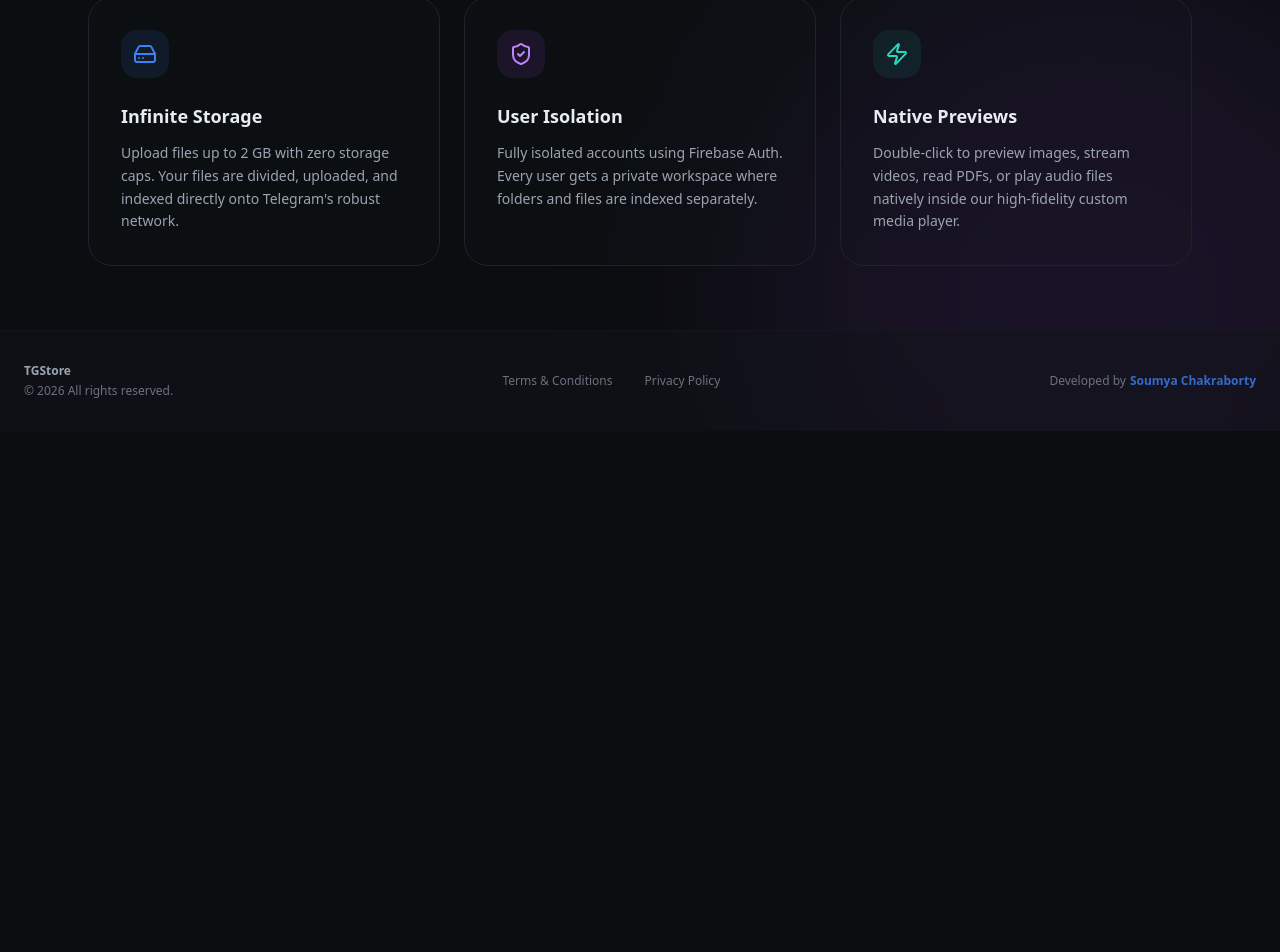
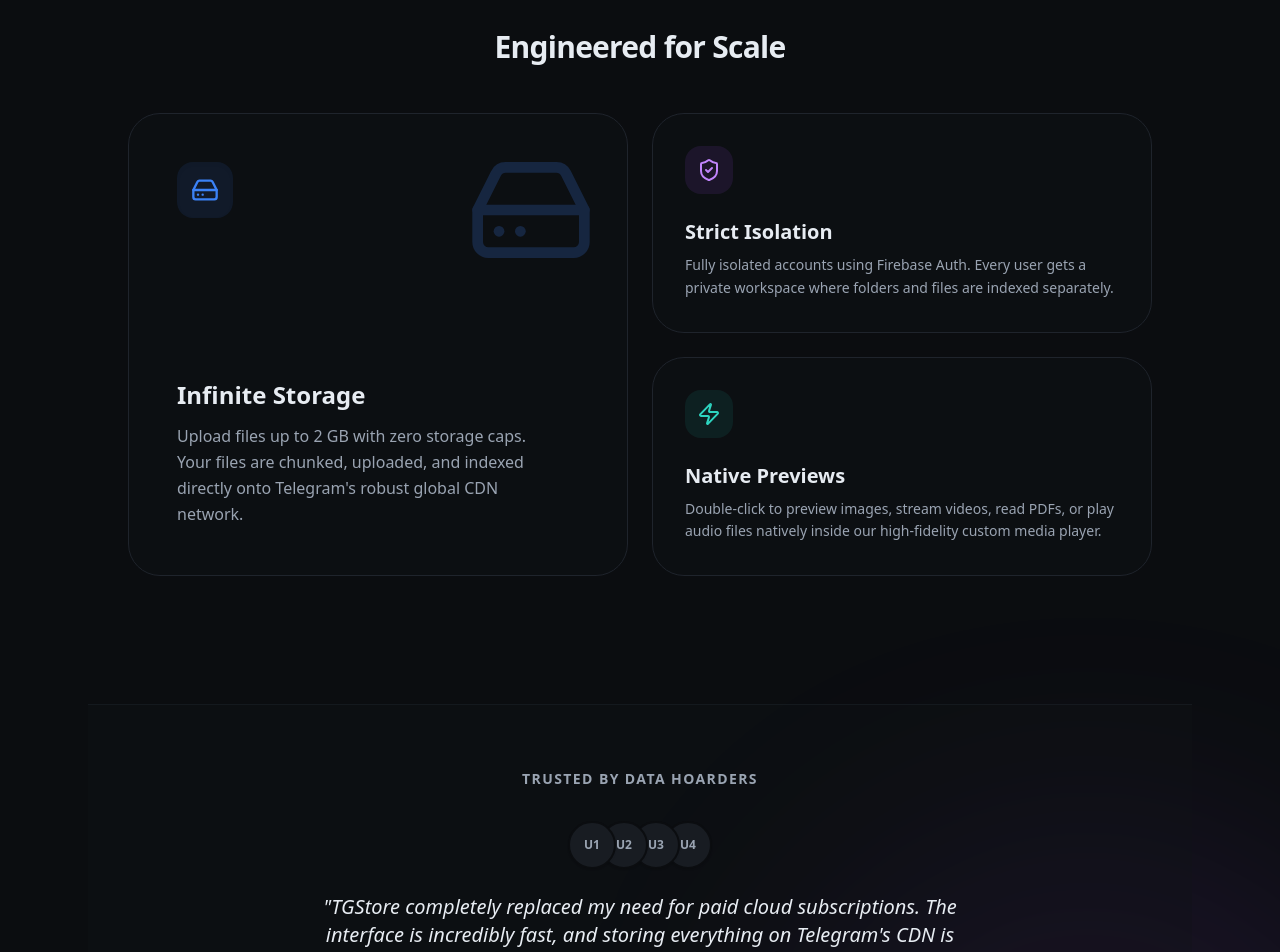
Before and after one commit to soumyachk101/TG-Store, a Next.js app in the folder frontend/: page / in a window 1280 px wide. Shown: the part 1529-2481 px from the top of the page. Before the commit the page ends 1960 px from the top, so only its background shows below. Built offline with nearby package versions, Linux system fonts and the light colour scheme; no server answers.

Commit message:
feat: Comprehensive UI Redesign & Add Favicon

```diff
--- a/frontend/components/Dashboard.tsx
+++ b/frontend/components/Dashboard.tsx
@@ -571,7 +571,7 @@ export function Dashboard() {
                     </div>
                   ) : (
                     /* GRID VIEW */
-                    <div className="grid grid-cols-2 gap-4 sm:grid-cols-3 md:grid-cols-4 lg:grid-cols-5 xl:grid-cols-6">
+                    <div className="grid grid-cols-2 gap-5 sm:grid-cols-3 md:grid-cols-4 lg:grid-cols-5 xl:grid-cols-6">
                       {files.map((file, fileIdx) => (
                         <div
                           key={file.id}
@@ -585,24 +585,24 @@ export function Dashboard() {
                             setPreviewIndex(fileIdx);
                             setPreviewOpen(true);
                           }}
-                          className="group relative flex flex-col rounded-xl border border-line bg-bg-raised/20 hover:border-line-strong hover:bg-bg-raised/40 cursor-pointer select-none transition-[transform,background-color,border-color,box-shadow] ease-out-expo duration-150 overflow-hidden shadow-xs hover:shadow-md active:scale-[0.97]"
+                          className="group relative flex flex-col rounded-2xl border border-line bg-bg-raised/30 hover:border-accent/40 hover:bg-bg-raised/60 cursor-pointer select-none transition-[transform,background-color,border-color,box-shadow] ease-out-expo duration-300 overflow-hidden shadow-sm hover:shadow-lg hover:-translate-y-1 active:scale-[0.97]"
                         >
                           {/* File Preview Area / Icon Placeholder */}
-                          <div className="h-28 bg-bg-raised/50 flex items-center justify-center relative border-b border-line/40 group-hover:bg-bg-subtle/30 transition-colors">
-                            <span className="scale-125 select-none p-4 rounded-full bg-bg/40 border border-line/50 text-ink-muted">
+                          <div className="h-32 bg-bg-subtle/50 flex items-center justify-center relative border-b border-line/40 group-hover:bg-accent/5 transition-colors duration-300">
+                            <span className="scale-150 select-none p-5 rounded-full bg-bg border border-line shadow-sm text-ink-muted group-hover:scale-110 group-hover:text-accent group-hover:border-accent/30 transition-[transform,color,border-color] duration-300 ease-out-expo">
                               {getFileIcon(file.mime_type)}
                             </span>
 
                             {/* Floating overlay quick actions */}
-                            <div className="absolute top-2 right-2 opacity-100 md:opacity-0 md:group-hover:opacity-100 transition-opacity flex gap-1">
+                            <div className="absolute top-2 right-2 opacity-100 md:opacity-0 md:group-hover:opacity-100 transition-opacity flex gap-1.5">
                               <button
                                 onClick={(e) => {
                                   e.stopPropagation();
                                   handleFileDownload(file);
                                 }}
-                                className="rounded-full bg-bg p-1.5 text-ink-muted hover:text-ink border border-line shadow-sm active:scale-[0.97] transition-[transform,background-color,color] ease-out-expo duration-150"
+                                className="rounded-full bg-bg/80 backdrop-blur-md p-1.5 text-ink-muted hover:text-ink hover:bg-bg border border-line shadow-sm active:scale-[0.97] transition-[transform,background-color,color] ease-out-expo duration-150"
                               >
-                                <Download className="h-3.5 w-3.5" />
+                                <Download className="h-4 w-4" />
                               </button>
                               <button
                                 onClick={(e) => {
@@ -613,15 +613,15 @@ export function Dashboard() {
                                       : { type: "file", id: file.id }
                                   );
                                 }}
-                                className="rounded-full bg-bg p-1.5 text-ink-muted hover:text-ink border border-line shadow-sm active:scale-[0.97] transition-[transform,background-color,color] ease-out-expo duration-150"
+                                className="rounded-full bg-bg/80 backdrop-blur-md p-1.5 text-ink-muted hover:text-ink hover:bg-bg border border-line shadow-sm active:scale-[0.97] transition-[transform,background-color,color] ease-out-expo duration-150"
                               >
-                                <MoreVertical className="h-3.5 w-3.5" />
+                                <MoreVertical className="h-4 w-4" />
                               </button>
                             </div>
 
                             {/* Dropdown in Grid Mode */}
                             {activeDropdown?.type === "file" && activeDropdown.id === file.id && (
-                              <div className="absolute right-2 top-10 z-40 w-36 rounded-lg border border-line bg-bg-raised p-1 shadow-2xl text-left">
+                              <div className="absolute right-2 top-10 z-40 w-40 rounded-xl border border-line bg-bg-raised p-1.5 shadow-2xl text-left animate-in fade-in zoom-in-95 duration-150">
                                 <button
                                   onClick={(e) => {
                                     e.stopPropagation();
@@ -633,9 +633,9 @@ export function Dashboard() {
                                     });
                                     setActiveDropdown(null);
                                   }}
-                                  className="flex w-full items-center gap-2 rounded-md px-2.5 py-1.5 text-xs text-ink hover:bg-bg-subtle transition-colors"
+                                  className="flex w-full items-center gap-2.5 rounded-lg px-2.5 py-2 text-xs font-medium text-ink hover:bg-bg-subtle transition-colors"
                                 >
-                                  <Pencil className="h-3.5 w-3.5" />
+                                  <Pencil className="h-3.5 w-3.5 text-ink-muted" />
                                   Rename
                                 </button>
                                 <button
@@ -648,9 +648,9 @@ export function Dashboard() {
                                     });
                                     setActiveDropdown(null);
                                   }}
-                                  className="flex w-full items-center gap-2 rounded-md px-2.5 py-1.5 text-xs text-ink hover:bg-bg-subtle transition-colors"
+                                  className="flex w-full items-center gap-2.5 rounded-lg px-2.5 py-2 text-xs font-medium text-ink hover:bg-bg-subtle transition-colors"
                                 >
-                                  <Move className="h-3.5 w-3.5" />
+                                  <Move className="h-3.5 w-3.5 text-ink-muted" />
                                   Move to...
                                 </button>
                                 <button
@@ -661,9 +661,9 @@ export function Dashboard() {
                                     }
                                     setActiveDropdown(null);
                                   }}
-                                  className="flex w-full items-center gap-2 rounded-md px-2.5 py-1.5 text-xs text-danger hover:bg-danger/10 transition-colors border-t border-line mt-1 pt-1.5"
+                                  className="flex w-full items-center gap-2.5 rounded-lg px-2.5 py-2 text-xs font-medium text-danger hover:bg-danger/10 transition-colors border-t border-line mt-1 pt-2"
                                 >
-                                  <Trash2 className="h-3.5 w-3.5" />
+                                  <Trash2 className="h-3.5 w-3.5 text-danger" />
                                   Delete
                                 </button>
                               </div>
@@ -671,12 +671,14 @@ export function Dashboard() {
                           </div>
 
                           {/* File Details Footer */}
-                          <div className="p-3 flex flex-col gap-0.5">
-                            <span className="truncate text-xs font-semibold text-ink" title={file.name}>
+                          <div className="p-3.5 flex flex-col gap-1">
+                            <span className="truncate text-sm font-semibold text-ink" title={file.name}>
                               {file.name}
                             </span>
-                            <div className="flex justify-between items-center text-[10px] text-ink-faint">
-                              <span>{formatBytes(file.size_bytes)}</span>
+                            <div className="flex justify-between items-center text-[11px] font-medium text-ink-faint">
+                              <span className="bg-bg-subtle px-1.5 py-0.5 rounded text-ink-muted">
+                                {formatBytes(file.size_bytes)}
+                              </span>
                               <span>{timeAgo(file.created_at)}</span>
                             </div>
                           </div>
@@ -689,22 +691,25 @@ export function Dashboard() {
 
               {/* Empty state (both folder and file lists empty) */}
               {folders.length === 0 && files.length === 0 && (
-                <div className="flex-1 flex flex-col items-center justify-center text-center p-12 border border-dashed border-line rounded-2xl bg-bg-raised/10">
-                  <UploadCloud className="h-12 w-12 text-ink-faint stroke-[1.2]" />
-                  <h4 className="text-sm font-semibold text-ink mt-4">
-                    {debouncedSearch ? "No files found" : "This folder is empty"}
+                <div className="flex-1 flex flex-col items-center justify-center text-center p-12 border-2 border-dashed border-line/60 rounded-3xl bg-bg-raised/10 m-4 shadow-inner">
+                  <div className="h-20 w-20 rounded-full bg-accent/10 flex items-center justify-center mb-6">
+                    <UploadCloud className="h-10 w-10 text-accent animate-pulse" />
+                  </div>
+                  <h4 className="text-xl font-bold text-ink tracking-tight">
+                    {debouncedSearch ? "No files found" : "It's quiet in here..."}
                   </h4>
-                  <p className="text-xs text-ink-muted mt-1 max-w-xs leading-relaxed">
+                  <p className="text-sm text-ink-muted mt-2 max-w-sm leading-relaxed font-medium">
                     {debouncedSearch
-                      ? `No results matched "${debouncedSearch}". Try search keywords.`
-                      : "Drag and drop files onto the dashboard to upload them to this location."}
+                      ? `We couldn't find anything matching "${debouncedSearch}". Try a different keyword.`
+                      : "Drag and drop your files anywhere on this page to securely upload them to your private Telegram CDN."}
                   </p>
                   {!debouncedSearch && (
                     <button
                       onClick={handleTriggerUpload}
-                      className="mt-5 rounded-full bg-accent hover:bg-accent-hover text-white px-5 py-2.5 text-xs font-medium active:scale-[0.97] transition-[transform,background-color] ease-out-expo duration-150 shadow-md"
+                      className="mt-8 rounded-full bg-accent hover:bg-accent-hover text-white px-8 py-3.5 text-sm font-semibold active:scale-[0.97] transition-[transform,background-color] ease-out-expo duration-150 shadow-lg shadow-accent/20 flex items-center gap-2"
                     >
-                      Upload Files
+                      <Upload className="h-4.5 w-4.5" />
+                      Browse Files
                     </button>
                   )}
                 </div>
--- a/frontend/components/LandingPage.tsx
+++ b/frontend/components/LandingPage.tsx
@@ -152,35 +152,64 @@ export default function LandingPage() {
           </div>
         </section>
 
-        {/* Feature Highlights Grid */}
-        <section className="grid grid-cols-1 md:grid-cols-3 gap-6 w-full mt-16 animate-fade-in-up" style={{ animationDelay: "0.4s" }}>
-          <div className="group flex flex-col items-start p-8 rounded-3xl border border-line bg-bg-raised/20 hover:border-accent/40 hover:bg-bg-raised/50 transition-all duration-300 hover:-translate-y-1 active:scale-[0.97] cursor-default">
-            <span className="h-12 w-12 rounded-2xl bg-accent/10 text-accent flex items-center justify-center mb-6 group-hover:scale-110 transition-transform duration-300 ease-out-expo">
-              <HardDrive className="h-6 w-6" />
+        {/* Feature Highlights Grid (Bento Box) */}
+        <section className="w-full mt-24 animate-fade-in-up" style={{ animationDelay: "0.4s" }}>
+          <h2 className="text-3xl font-extrabold text-center text-ink tracking-tight mb-12">Engineered for Scale</h2>
+
+          <div className="grid grid-cols-1 md:grid-cols-4 md:grid-rows-2 gap-6 w-full max-w-5xl mx-auto">
+            {/* Infinite Storage - Large block */}
+            <div className="md:col-span-2 md:row-span-2 group relative flex flex-col p-8 md:p-12 rounded-[2rem] border border-line bg-bg-raised/20 hover:border-accent/40 hover:bg-bg-raised/40 transition-all duration-300 overflow-hidden cursor-default">
+              <div className="absolute top-0 right-0 p-8 opacity-20 group-hover:opacity-40 transition-opacity">
+                <HardDrive className="h-32 w-32 text-accent" />
+              </div>
+              <span className="relative h-14 w-14 rounded-2xl bg-accent/10 text-accent flex items-center justify-center mb-auto group-hover:scale-110 transition-transform duration-300 ease-out-expo shadow-inner">
+                <HardDrive className="h-7 w-7" />
               </span>
-            <h3 className="text-lg font-bold text-ink">Infinite Storage</h3>
-            <p className="mt-3 text-sm text-ink-muted leading-relaxed">
-              Upload files up to 2 GB with zero storage caps. Your files are divided, uploaded, and indexed directly onto Telegram&apos;s robust network.
+              <div className="relative mt-12 md:mt-32">
+                <h3 className="text-2xl font-bold text-ink">Infinite Storage</h3>
+                <p className="mt-3 text-base text-ink-muted leading-relaxed max-w-sm">
+                  Upload files up to 2 GB with zero storage caps. Your files are chunked, uploaded, and indexed directly onto Telegram&apos;s robust global CDN network.
                 </p>
               </div>
+            </div>
 
-          <div className="group flex flex-col items-start p-8 rounded-3xl border border-line bg-bg-raised/20 hover:border-purple-500/40 hover:bg-bg-raised/50 transition-all duration-300 hover:-translate-y-1 active:scale-[0.97] cursor-default">
+            {/* User Isolation - Medium block */}
+            <div className="md:col-span-2 group relative flex flex-col p-8 rounded-[2rem] border border-line bg-bg-raised/20 hover:border-purple-500/40 hover:bg-bg-raised/40 transition-all duration-300 overflow-hidden cursor-default">
               <span className="h-12 w-12 rounded-2xl bg-purple-500/10 text-purple-400 flex items-center justify-center mb-6 group-hover:scale-110 transition-transform duration-300 ease-out-expo">
                 <ShieldCheck className="h-6 w-6" />
               </span>
-            <h3 className="text-lg font-bold text-ink">User Isolation</h3>
-            <p className="mt-3 text-sm text-ink-muted leading-relaxed">
+              <h3 className="text-xl font-bold text-ink">Strict Isolation</h3>
+              <p className="mt-2 text-sm text-ink-muted leading-relaxed">
                 Fully isolated accounts using Firebase Auth. Every user gets a private workspace where folders and files are indexed separately.
               </p>
             </div>
 
-          <div className="group flex flex-col items-start p-8 rounded-3xl border border-line bg-bg-raised/20 hover:border-teal-500/40 hover:bg-bg-raised/50 transition-all duration-300 hover:-translate-y-1 active:scale-[0.97] cursor-default">
+            {/* Native Previews - Medium block */}
+            <div className="md:col-span-2 group relative flex flex-col p-8 rounded-[2rem] border border-line bg-bg-raised/20 hover:border-teal-500/40 hover:bg-bg-raised/40 transition-all duration-300 overflow-hidden cursor-default">
               <span className="h-12 w-12 rounded-2xl bg-teal-500/10 text-teal-400 flex items-center justify-center mb-6 group-hover:scale-110 transition-transform duration-300 ease-out-expo">
                 <Zap className="h-6 w-6" />
               </span>
-            <h3 className="text-lg font-bold text-ink">Native Previews</h3>
-            <p className="mt-3 text-sm text-ink-muted leading-relaxed">
+              <h3 className="text-xl font-bold text-ink">Native Previews</h3>
+              <p className="mt-2 text-sm text-ink-muted leading-relaxed">
                 Double-click to preview images, stream videos, read PDFs, or play audio files natively inside our high-fidelity custom media player.
+              </p>
+            </div>
+          </div>
+        </section>
+
+        {/* Trust Row / Testimonial */}
+        <section className="w-full mt-32 border-y border-line/50 bg-bg-subtle/30 py-16 text-center animate-fade-in-up" style={{ animationDelay: "0.5s" }}>
+          <p className="text-sm font-semibold tracking-widest text-ink-muted uppercase mb-8">Trusted by Data Hoarders</p>
+          <div className="flex flex-col items-center justify-center">
+            <div className="flex -space-x-4 mb-6">
+              {[1, 2, 3, 4].map((i) => (
+                <div key={i} className={`w-12 h-12 rounded-full border-2 border-bg bg-bg-raised shadow-sm flex items-center justify-center text-xs font-bold text-ink-muted ${i === 1 ? 'z-40 bg-accent/10 text-accent' : i === 2 ? 'z-30' : i === 3 ? 'z-20' : 'z-10'}`}>
+                  U{i}
+                </div>
+              ))}
+            </div>
+            <p className="text-lg md:text-xl font-medium text-ink max-w-2xl px-4 leading-relaxed italic">
+              "TGStore completely replaced my need for paid cloud subscriptions. The interface is incredibly fast, and storing everything on Telegram's CDN is brilliant."
             </p>
           </div>
         </section>
--- a/frontend/components/Sidebar.tsx
+++ b/frontend/components/Sidebar.tsx
@@ -49,10 +49,12 @@ export function Sidebar({ activeTab, setActiveTab, onNewFolder, onUploadClick }:
       <div className="relative" ref={menuRef}>
         <button
           onClick={() => setNewMenuOpen(!newMenuOpen)}
-          className="flex items-center gap-3 rounded-2xl bg-bg-raised border border-line px-6 py-4 shadow-md hover:shadow-lg text-ink font-medium text-sm transition-all hover:bg-bg-subtle active:scale-95 duration-150"
+          className="flex items-center justify-between w-full rounded-2xl bg-accent hover:bg-accent-hover text-white px-6 py-4 shadow-lg shadow-accent/20 font-semibold text-sm transition-[transform,background-color] ease-out-expo active:scale-[0.97] duration-150"
         >
-          <Plus className="h-5 w-5 text-accent animate-pulse" />
-          <span>New</span>
+          <div className="flex items-center gap-3">
+            <Plus className="h-5 w-5" />
+            <span>New</span>
+          </div>
         </button>
 
         {newMenuOpen && (
```
Also changed, not shown: frontend/app/(auth)/login/page.tsx (+47 -8 lines), frontend/app/icon.svg (added). Lines whose indentation alone changed are shown as unchanged.
